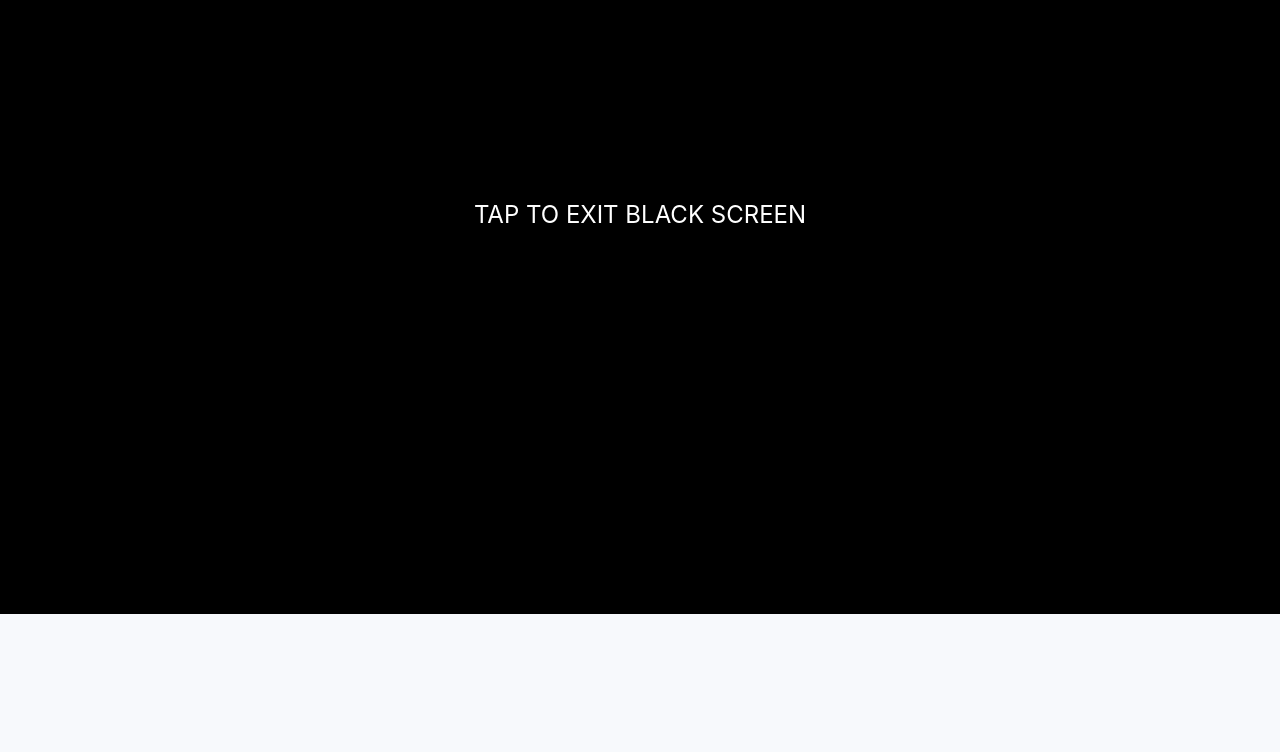
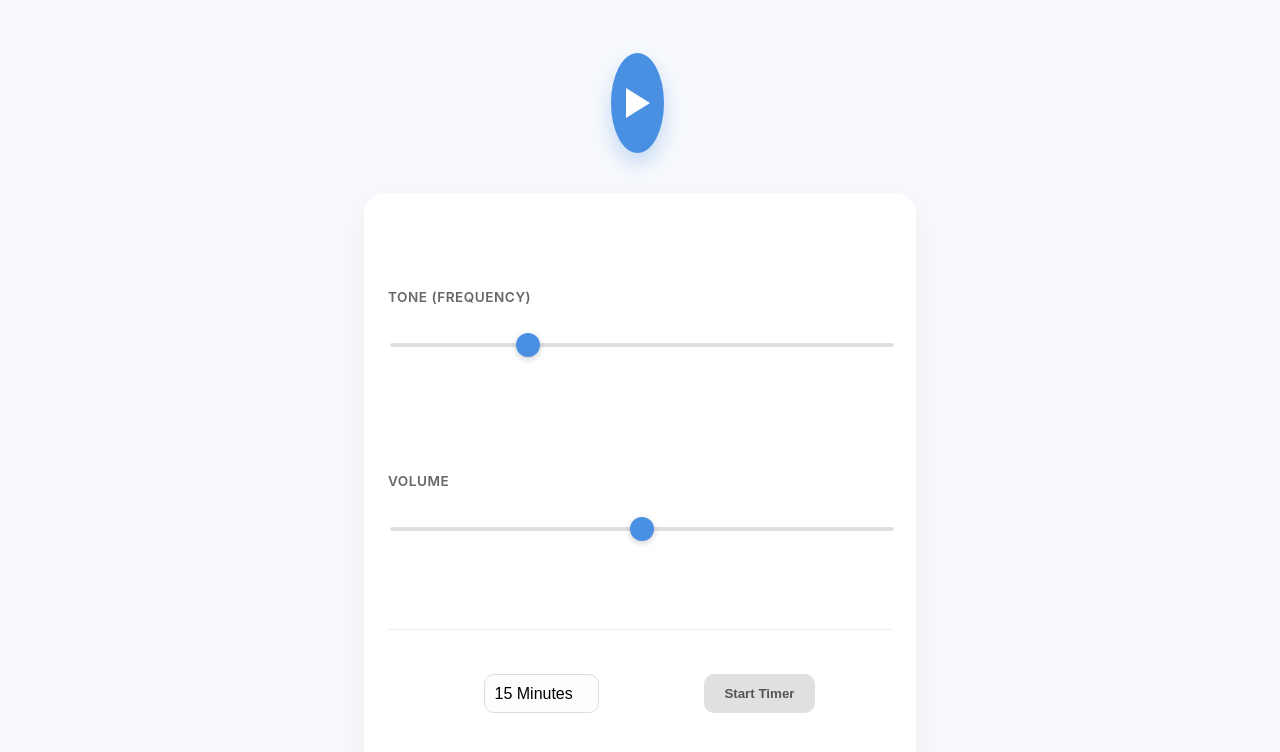
Before and after one commit to Rays-Robotics/White-Noise-App, a plain HTML site: page index.html in a window 1280 px wide. Shown: the part 186-938 px from the top of the page. Before the commit the page ends 800 px from the top, so only its background shows below. Drawn offline with Linux system fonts and the light colour scheme.

Commit message:
roll back change

```diff
--- a/index.html
+++ b/index.html
@@ -13,41 +13,8 @@
     <link rel="stylesheet" href="styles.css">
     <link rel="manifest" href="manifest.json">
     <link rel="apple-touch-icon" href="https://github.com/Rays-Robotics/White-Noise-App/blob/main/Images/logo-high.png?raw=true">
-
-    <style>
-        /* --- New Styles for Black Screen Functionality --- */
-
-        /* 1. The Overlay Element */
-        #black-screen-overlay {
-            position: fixed; /* Covers the entire viewport */
-            top: 0;
-            left: 0;
-            width: 100vw;
-            height: 100vh;
-            background-color: black;
-            z-index: 99999; /* Ensure it covers everything else */
-            display: none; /* Start hidden */
-            cursor: pointer; /* Hint that clicking will exit */
-            text-align: center;
-            color: white;
-            font-size: 1.5em;
-            /* Center the text */
-            display: flex;
-            justify-content: center;
-            align-items: center;
-        }
-
-        /* 2. Style for the button (if needed, otherwise rely on styles.css) */
-        .controls-area button {
-            margin-top: 10px;
-        }
-    </style>
 </head>
 <body>
-
-    <div id="black-screen-overlay" onclick="toggleBlackScreen()">
-        <p>TAP TO EXIT BLACK SCREEN</p>
-    </div>
 
     <div class="app-container">
         <header>
@@ -89,30 +56,9 @@
                 </div>
                 <div id="timer-display" class="timer-display hidden"></div>
             </div>
-
-            <button id="black-screen-btn" class="secondary-btn" onclick="toggleBlackScreen()">Black Screen Mode</button>
-
         </section>
     </div>
 
     <script src="script.js"></script>
-    <script>
-        /**
-         * New JavaScript Function to Toggle the Black Screen
-         * * NOTE: If your script.js already contains an initialization function
-         * or runs code that might conflict, you may want to move this
-         * function into script.js instead of keeping it here.
-         */
-        function toggleBlackScreen() {
-            const overlay = document.getElementById('black-screen-overlay');
-
-            // Toggle the visibility: if it's currently hidden, show it; otherwise, hide it.
-            if (overlay.style.display === 'none' || overlay.style.display === '') {
-                overlay.style.display = 'flex'; // Use flex to center the text
-            } else {
-                overlay.style.display = 'none';
-            }
-        }
-    </script>
 </body>
 </html>
```
Lines whose indentation alone changed are shown as unchanged.
